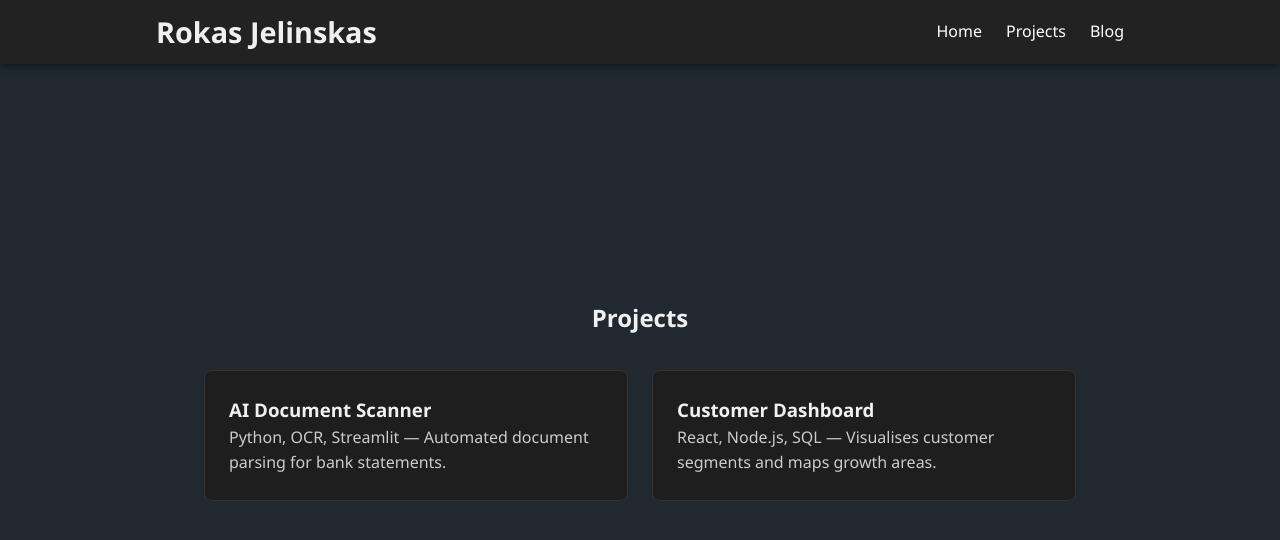
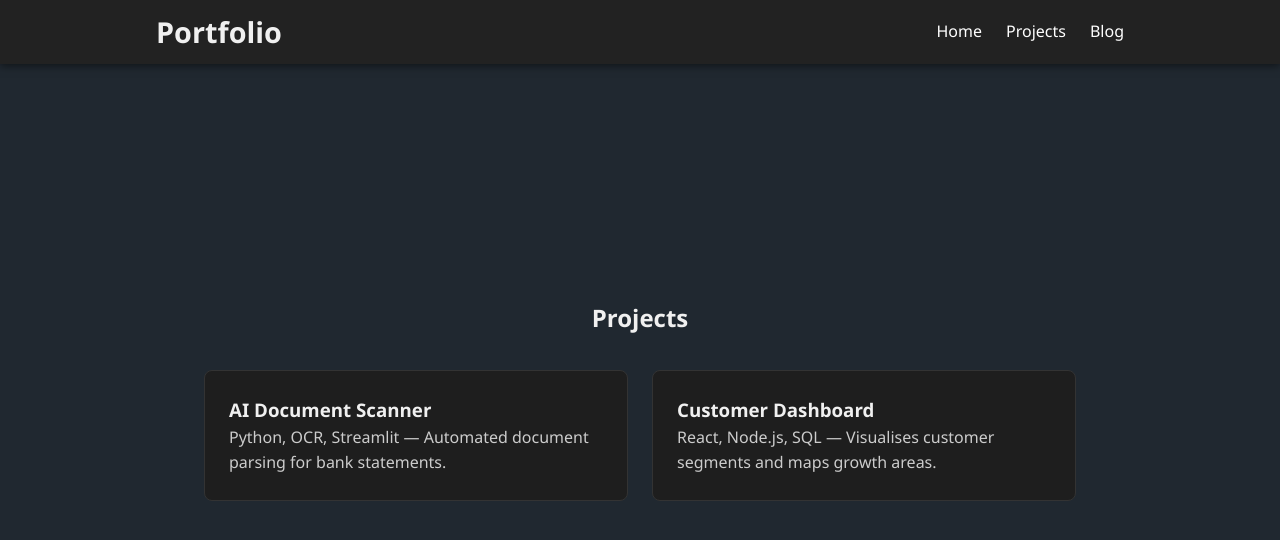
Before and after one commit to rokasauras/vite-react-deploy, a React (Vite) app: page /vite-react-deploy/projects in a window 1280 px wide. Shown: the top 540 px of the page. Built offline with nearby package versions, Linux system fonts and the light colour scheme.

Commit message:
feat: fix spot light sizing, and overall formatting

```diff
--- a/src/App.css
+++ b/src/App.css
@@ -13,7 +13,7 @@ html {
 }
 
 body {
-  background-color: #202930;
+  background-color: #202830;
   color: #f0f0f0;
   font-family: 'Segoe UI', Tahoma, Geneva, Verdana, sans-serif;
   line-height: 1.6;
@@ -154,7 +154,7 @@ section p {
 .after-hero {
   width: 100%;
   min-height: 100vh;
-  background-color: #202930;
+  background-color: #202830;
   padding: 4rem 2rem;
   box-sizing: border-box;
   overflow: hidden;
@@ -183,10 +183,7 @@ section p {
   -webkit-mask-image: radial-gradient(circle at var(--x, 50%) var(--y, 50%), transparent 150px, black 300px);
 }
 
-.home-hero:hover .image-overlay {
-  mask-image: radial-gradient(circle at var(--x, 50%) var(--y, 50%), transparent 100px, black 150px);
-  -webkit-mask-image: radial-gradient(circle at var(--x, 50%) var(--y, 50%), transparent 100px, black 150px);
-}
+
 .home-hero::before {
   content: "";
   position: absolute;
--- a/src/App.tsx
+++ b/src/App.tsx
@@ -9,7 +9,7 @@ export default function App() {
     <>
       <header className="app-header">
         <div className="header-inner">
-          <h1 className="site-title">Rokas Jelinskas</h1>
+          <h1 className="site-title">Portfolio</h1>
           <nav className="nav-links">
             <Link to="/">Home</Link>
             <Link to="/projects">Projects</Link>
```
Also changed, not shown: public/hero.jpg, public/overlay.jpg.
